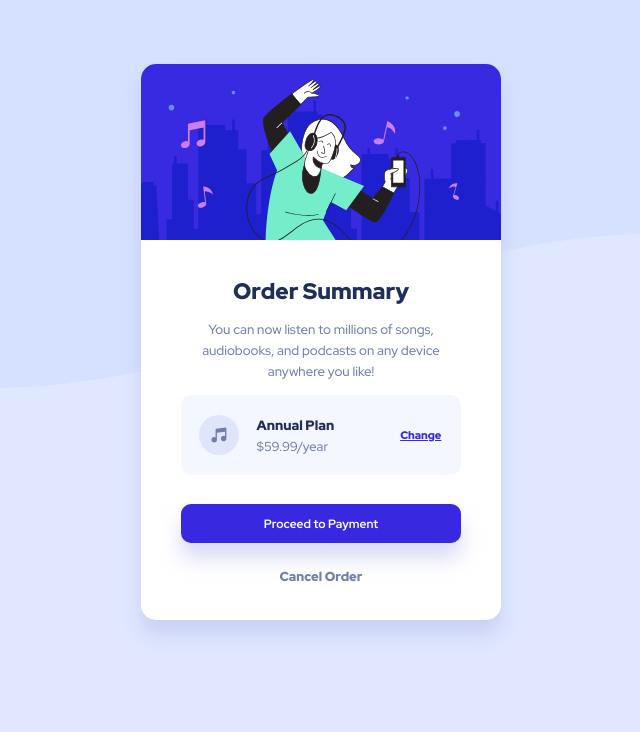
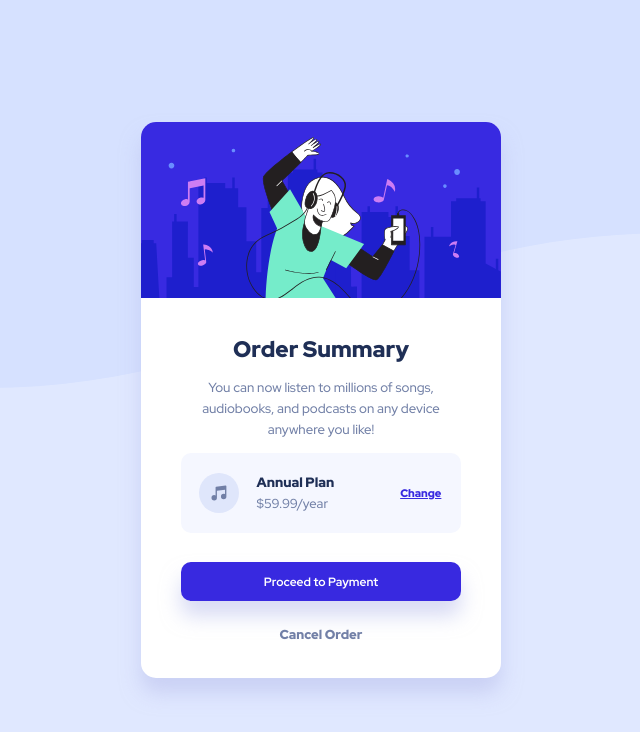
Before and after one commit to HamzaMasmoudi/Order-summary-Card, a plain HTML site: page index.html in a window 1280 px wide. Shown: the whole page, without its empty margins (319-959 px from the left). Drawn offline with nearby package versions, Linux system fonts and the light colour scheme; files that its build step writes are made by us from their sources.

Commit message:
Add files via upload

```diff
--- a/styles/style.scss
+++ b/styles/style.scss
@@ -22,9 +22,9 @@ body {
   background-repeat: no-repeat;
   background-size: 100%;
   font-family: "Red Hat Display", sans-serif;
-
   display: flex;
   justify-content: center;
+  align-items: center;
 }
 
 ul {
@@ -38,7 +38,6 @@ Main Code
 =======*/
 
 main {
-  margin-top: 5%;
   width: 36rem;
 
   .container {
```
